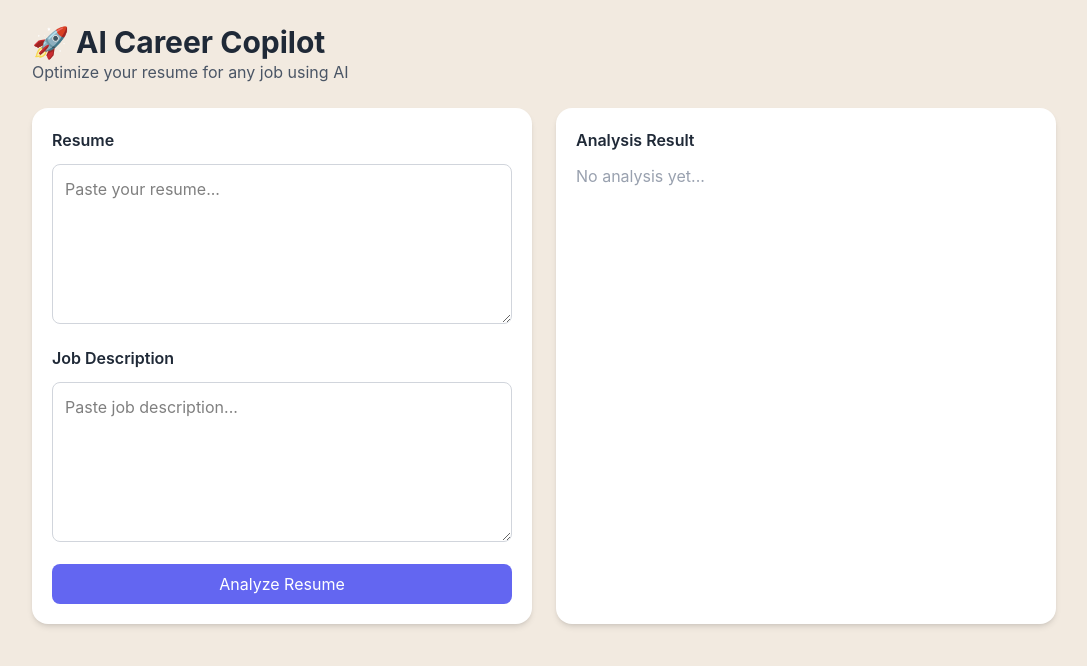
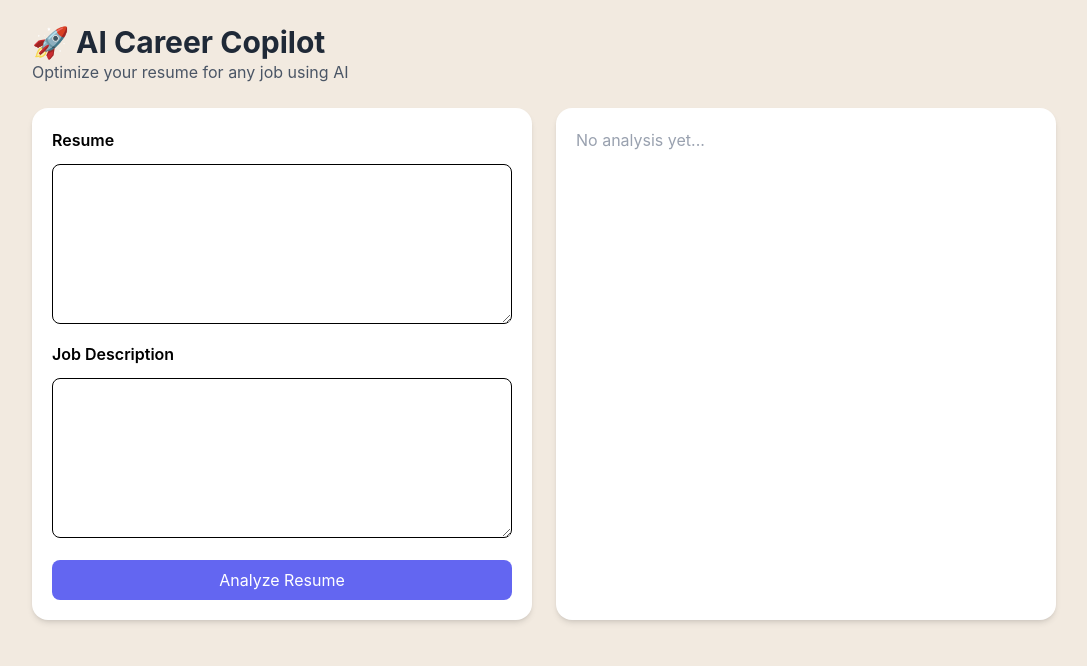
Before and after one commit to Vani-Kumari/ai-career, a React app in the folder frontend/: page / in a window 1280 px wide. Shown: the top 666 px of the page, without its empty margins (96-1183 px from the left). Built offline with nearby package versions, Linux system fonts and the light colour scheme; the HTML template or start-up script is replaced by a standard one.

Commit message:
Completed basic frontend

```diff
--- a/frontend/src/App.jsx
+++ b/frontend/src/App.jsx
@@ -1,134 +1,7 @@
-import { useState } from "react";
-import axios from "axios";
+import Dashboard from "./pages/Dashboard";
 
 function App() {
-  const [resume, setResume] = useState("");
-  const [jd, setJd] = useState("");
-  const [result, setResult] = useState(null);
-  const [loading, setLoading] = useState(false);
-
-  const handleAnalyze = async () => {
-    try {
-      setLoading(true);
-      const res = await axios.post("http://127.0.0.1:8000/analyze", {
-        resume_text: resume,
-        job_description: jd,
-      });
-      setResult(res.data.ai_response);
-    } catch (err) {
-      console.error(err);
-    } finally {
-      setLoading(false);
-    }
-  };
-
-  return (
-    <div className="min-h-screen bg-[#F2EAE0] p-6">
-
-      {/* Header */}
-      <div className="max-w-5xl mx-auto mb-6">
-        <h1 className="text-3xl font-bold text-[#1F2937]">
-          🚀 AI Career Copilot
-        </h1>
-        <p className="text-gray-600">
-          Optimize your resume for any job using AI
-        </p>
-      </div>
-
-      <div className="max-w-5xl mx-auto grid md:grid-cols-2 gap-6">
-
-        {/* LEFT PANEL */}
-        <div className="bg-white p-5 rounded-2xl shadow-md">
-          <h2 className="font-semibold mb-3 text-[#1F2937]">Resume</h2>
-
-          <textarea
-            placeholder="Paste your resume..."
-            className="w-full h-40 border border-gray-300 p-3 rounded-lg focus:outline-none focus:ring-2 focus:ring-[#6366F1]"
-            onChange={(e) => setResume(e.target.value)}
-          />
-
-          <h2 className="font-semibold mt-4 mb-3 text-[#1F2937]">
-            Job Description
-          </h2>
-
-          <textarea
-            placeholder="Paste job description..."
-            className="w-full h-40 border border-gray-300 p-3 rounded-lg focus:outline-none focus:ring-2 focus:ring-[#6366F1]"
-            onChange={(e) => setJd(e.target.value)}
-          />
-
-          <button
-            onClick={handleAnalyze}
-            className="w-full mt-4 bg-[#6366F1] text-white py-2 rounded-lg hover:bg-[#4F46E5] transition"
-          >
-            {loading ? "Analyzing..." : "Analyze Resume"}
-          </button>
-        </div>
-
-        {/* RIGHT PANEL */}
-        <div className="bg-white p-5 rounded-2xl shadow-md">
-          <h2 className="font-semibold mb-3 text-[#1F2937]">
-            Analysis Result
-          </h2>
-
-          {!result && (
-            <p className="text-gray-400">No analysis yet...</p>
-          )}
-
-          {result && (
-            <div className="space-y-4">
-
-              {/* Score */}
-              <div>
-                <p className="text-sm text-gray-500">Match Score</p>
-                <p className="text-3xl font-bold text-[#6366F1]">
-                  {Math.round(result.match_score * 100)}%
-                </p>
-              </div>
-
-              {/* Matched Skills */}
-              <div>
-                <p className="text-sm text-gray-500 mb-1">Matched Skills</p>
-                <div className="flex flex-wrap gap-2">
-                  {result.matched_skills.map((s, i) => (
-                    <span
-                      key={i}
-                      className="bg-green-100 text-green-700 px-2 py-1 rounded"
-                    >
-                      {s}
-                    </span>
-                  ))}
-                </div>
-              </div>
-
-              {/* Missing Skills */}
-              <div>
-                <p className="text-sm text-gray-500 mb-1">Missing Skills</p>
-                <div className="flex flex-wrap gap-2">
-                  {result.missing_skills.map((s, i) => (
-                    <span
-                      key={i}
-                      className="bg-red-100 text-red-700 px-2 py-1 rounded"
-                    >
-                      {s}
-                    </span>
-                  ))}
-                </div>
-              </div>
-
-              {/* Summary */}
-              <div>
-                <p className="text-sm text-gray-500 mb-1">Summary</p>
-                <p className="text-gray-700">{result.summary}</p>
-              </div>
-
-            </div>
-          )}
-        </div>
-
-      </div>
-    </div>
-  );
+  return <Dashboard />;
 }
 
 export default App;
```
